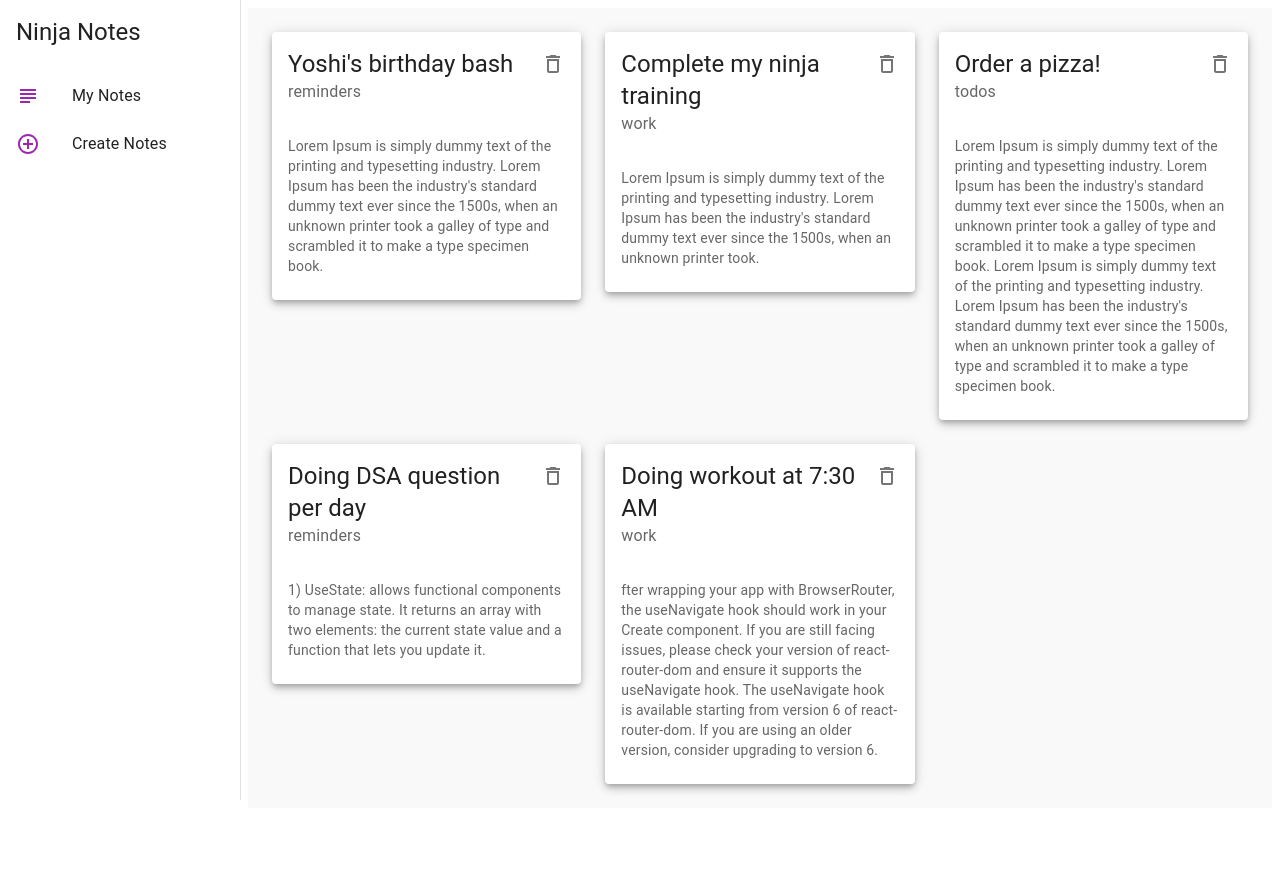
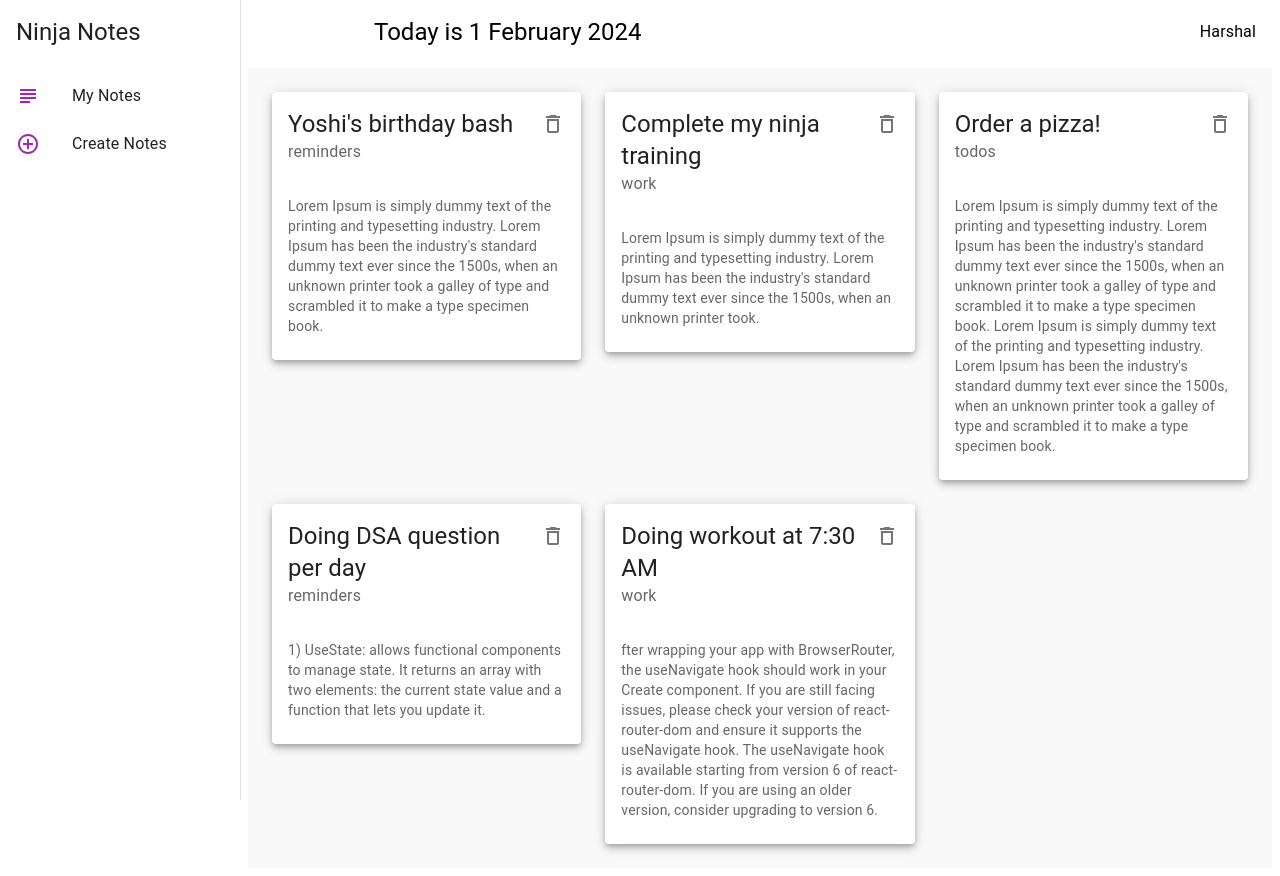
Before and after one commit to sonu355/understanding-mui, a React (Create React App) app: page / in a window 1280 px wide. Before the commit the page ends 816 px from the top, so only its background shows below. Built offline with nearby package versions, Linux system fonts and the light colour scheme; data requests are answered from the project's data file.

Commit message:
Appbar settled correctly

```diff
--- a/src/components/Layout.js
+++ b/src/components/Layout.js
@@ -1,12 +1,12 @@
 import React from 'react'
-import { Drawer, Typography, List, ListItem, ListItemIcon, ListItemText } from '@mui/material';
+import { Drawer, Typography, List, ListItem, ListItemIcon, ListItemText,AppBar, Toolbar } from '@mui/material';
 import { makeStyles } from '@mui/styles'
 import { SubjectOutlined, AddCircleOutlineOutlined } from '@mui/icons-material';
 import { useNavigate, useLocation } from 'react-router-dom';
 
+
 const drawerWidth = 240;
-const useStyles = makeStyles((theme) => {
-    return {
+const useStyles = makeStyles({
     page: {
         background: '#f9f9f9',
         width: '100%',
@@ -22,8 +22,16 @@ const useStyles = makeStyles((theme) => {
     },
     active:{
         background : 'red'
+    },
+    appbar:{
+        width: `calc(100% - ${drawerWidth}px)`,
+        left: drawerWidth,
+        position: 'relative'
+    },
+    date: {
+        flexGrow: 1
     }
-}})
+})
 
 const Layout = ({children}) => {
     const classes = useStyles()
@@ -42,9 +50,22 @@ const Layout = ({children}) => {
             Path: '/create'
         },
     ]
+    const currentDate = new Date();
+    const formattedDate = `${currentDate.getDate()} ${currentDate.toLocaleString('default', { month: 'long' })} ${currentDate.getFullYear()}`;
+
 
     return (
         <div className={classes.root}>
+            <AppBar elevation={0} color='inherit'  className={classes.appbar}>
+                <Toolbar>
+                    <Typography className={classes.date} variant='h5' style={{marginLeft:'350px' }}>
+                        Today is {formattedDate}
+                    </Typography>
+                    <Typography>
+                        Harshal
+                    </Typography>
+                </Toolbar>
+            </AppBar>
             <Drawer className={classes.drawer} classes={{paper: classes.drawerPaper}} variant='permanent' anchor='left'>
                 <div>
                     <Typography variant='h5' style={{padding: '16px'}}>
@@ -65,7 +86,7 @@ const Layout = ({children}) => {
                     ))}
                 </List>
             </Drawer>
-            <div className={classes.page} style={{padding: '24px'}}>
+            <div className={classes.page} style={{padding: '24px', marginTop:'60px'}}>
                 {children}
             </div>
         </div>
--- a/src/components/NoteCard.js
+++ b/src/components/NoteCard.js
@@ -7,7 +7,7 @@ const useStyles = makeStyles({
   test: {
     border: (note) => {
       if(note.category == 'work') {
-        return '1px solid red'
+        return '3px solid red'
       }
     }
   }
```
